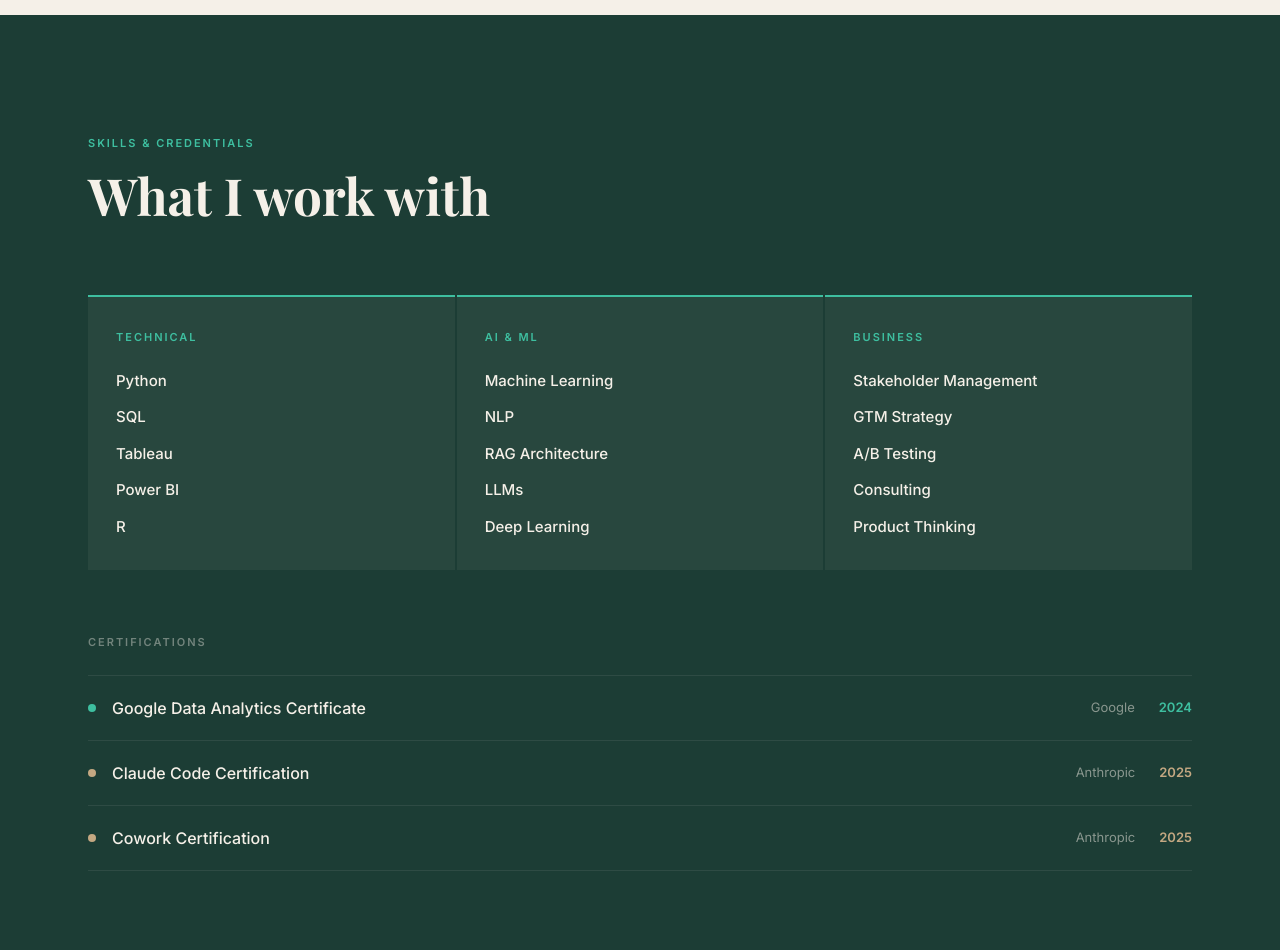
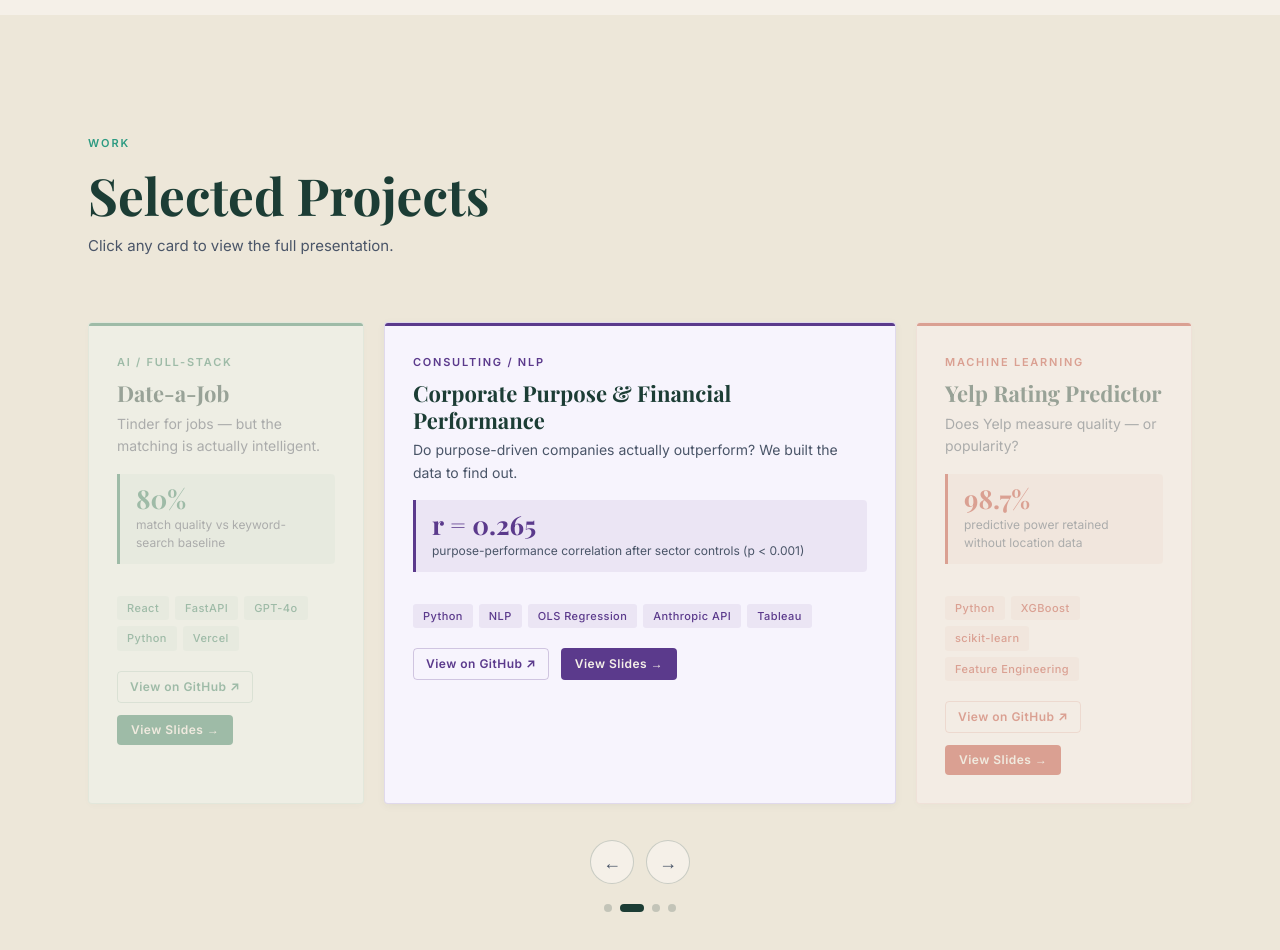
Before and after one commit to manaalf/manaal-portfolio, a Next.js app: page / in a window 1280 px wide. Shown: the part 1840-2790 px from the top of the page. Built offline with nearby package versions, Linux system fonts and the light colour scheme; a web font is replaced by a local one.

Commit message:
feat: tag cloud skills, move after experience, remove R and A/B Testing

```diff
--- a/app/page.tsx
+++ b/app/page.tsx
@@ -2,23 +2,21 @@ import ParticleBackgroundClient from "../components/ParticleBackgroundClient";
 import Navigation from "../components/Navigation";
 import Hero from "../components/Hero";
 import About from "../components/About";
-import Skills from "../components/Skills";
 import Projects from "../components/Projects";
 import Experience from "../components/Experience";
+import Skills from "../components/Skills";
 import Contact from "../components/Contact";
 
 export default function Home() {
   return (
     <main style={{ position: "relative" }}>
-      {/* Particles fixed behind everything — visible on forest green sections,
-          hidden on cream sections because cream bg covers them */}
       <ParticleBackgroundClient />
       <Navigation />
       <Hero />
       <About />
-      <Skills />
       <Projects />
       <Experience />
+      <Skills />
       <Contact />
     </main>
   );
--- a/components/Skills.tsx
+++ b/components/Skills.tsx
@@ -8,112 +8,180 @@ import { useGSAP } from "@gsap/react";
 gsap.registerPlugin(ScrollTrigger);
 
 const CERTS = [
-  {
-    name: "Google Data Analytics Certificate",
-    issuer: "Google",
-    year: "2024",
-    color: "var(--teal)",
-  },
-  {
-    name: "Claude Code Certification",
-    issuer: "Anthropic",
-    year: "2025",
-    color: "#C4A882",
-  },
-  {
-    name: "Cowork Certification",
-    issuer: "Anthropic",
-    year: "2025",
-    color: "#C4A882",
-  },
+  { name: "Google Data Analytics Certificate", issuer: "Google",    year: "2024", color: "var(--teal)" },
+  { name: "Claude Code Certification",          issuer: "Anthropic", year: "2025", color: "#C4A882"     },
+  { name: "Cowork Certification",               issuer: "Anthropic", year: "2025", color: "#C4A882"     },
 ];
 
-const SKILLS = [
-  { category: "Technical", items: ["Python", "SQL", "Tableau", "Power BI", "R"] },
-  { category: "AI & ML", items: ["Machine Learning", "NLP", "RAG Architecture", "LLMs", "Deep Learning"] },
-  { category: "Business", items: ["Stakeholder Management", "GTM Strategy", "A/B Testing", "Consulting", "Product Thinking"] },
+// size: lg | md | sm — controls visual weight in the tag cloud
+const TAGS = [
+  // Technical
+  { label: "Python",           size: "lg", group: "technical" },
+  { label: "SQL",              size: "md", group: "technical" },
+  { label: "Tableau",          size: "md", group: "technical" },
+  { label: "Power BI",         size: "sm", group: "technical" },
+  // AI & ML
+  { label: "Machine Learning", size: "lg", group: "ai"        },
+  { label: "NLP",              size: "md", group: "ai"        },
+  { label: "RAG Architecture", size: "lg", group: "ai"        },
+  { label: "LLMs",             size: "md", group: "ai"        },
+  { label: "Deep Learning",    size: "sm", group: "ai"        },
+  // Business
+  { label: "Stakeholder Mgmt", size: "md", group: "business"  },
+  { label: "GTM Strategy",     size: "sm", group: "business"  },
+  { label: "Consulting",       size: "md", group: "business"  },
+  { label: "Product Thinking", size: "md", group: "business"  },
 ];
 
+const SIZE_STYLES: Record<string, React.CSSProperties> = {
+  lg: { fontSize: 15, fontWeight: 600, padding: "10px 20px", opacity: 1       },
+  md: { fontSize: 13, fontWeight: 500, padding: "8px 16px",  opacity: 0.85    },
+  sm: { fontSize: 12, fontWeight: 400, padding: "7px 14px",  opacity: 0.65    },
+};
+
+const GROUP_COLOR: Record<string, string> = {
+  technical: "var(--teal)",
+  ai:        "#6DB5A8",
+  business:  "#C4A882",
+};
+
 export default function Skills() {
-  const sectionRef = useRef<HTMLElement>(null);
-  const headerRef  = useRef<HTMLDivElement>(null);
-  const bodyRef    = useRef<HTMLDivElement>(null);
+  const sectionRef  = useRef<HTMLElement>(null);
+  const headerRef   = useRef<HTMLDivElement>(null);
+  const cloudRef    = useRef<HTMLDivElement>(null);
+  const certsRef    = useRef<HTMLDivElement>(null);
 
   useGSAP(() => {
     if (headerRef.current) {
       gsap.fromTo(Array.from(headerRef.current.children),
         { y: 32, opacity: 0 },
-        { y: 0, opacity: 1, duration: 0.8, stagger: 0.15, ease: "power3.out",
+        { y: 0, opacity: 1, duration: 0.8, stagger: 0.12, ease: "power3.out",
           scrollTrigger: { trigger: headerRef.current, start: "top 80%", once: true } }
       );
     }
-    if (bodyRef.current) {
-      gsap.fromTo(Array.from(bodyRef.current.children),
-        { y: 32, opacity: 0 },
-        { y: 0, opacity: 1, duration: 0.7, stagger: 0.1, ease: "power3.out",
-          scrollTrigger: { trigger: bodyRef.current, start: "top 82%", once: true } }
+    if (cloudRef.current) {
+      gsap.fromTo(Array.from(cloudRef.current.children),
+        { scale: 0.85, opacity: 0 },
+        { scale: 1, opacity: 1, duration: 0.5, stagger: 0.04, ease: "back.out(1.4)",
+          scrollTrigger: { trigger: cloudRef.current, start: "top 82%", once: true } }
+      );
+    }
+    if (certsRef.current) {
+      gsap.fromTo(Array.from(certsRef.current.children),
+        { y: 20, opacity: 0 },
+        { y: 0, opacity: 1, duration: 0.6, stagger: 0.1, ease: "power3.out",
+          scrollTrigger: { trigger: certsRef.current, start: "top 85%", once: true } }
       );
     }
   }, { scope: sectionRef });
 
   return (
-    <section id="skills" ref={sectionRef} style={{ backgroundColor: "var(--forest)", padding: "120px 0", position: "relative", zIndex: 2 }}>
+    <section
+      id="skills"
+      ref={sectionRef}
+      style={{ backgroundColor: "var(--forest)", padding: "120px 0", position: "relative", zIndex: 2 }}
+    >
       <div style={{ maxWidth: 1200, margin: "0 auto", padding: "0 48px" }}>
 
-        <div ref={headerRef} style={{ marginBottom: 72 }}>
+        {/* Header */}
+        <div ref={headerRef} style={{ marginBottom: 56 }}>
           <span className="section-label" style={{ color: "var(--teal)", display: "block", marginBottom: 16 }}>
             Skills & Credentials
           </span>
-          <h2 style={{ fontFamily: "var(--font-display)", fontSize: "clamp(36px,4vw,52px)", fontWeight: 700, color: "var(--cream)", margin: 0, lineHeight: 1.1 }}>
+          <h2 style={{ fontFamily: "var(--font-display)", fontSize: "clamp(36px,4vw,52px)", fontWeight: 700, color: "var(--cream)", margin: "0 0 12px", lineHeight: 1.1 }}>
             What I work with
           </h2>
+          {/* Legend */}
+          <div style={{ display: "flex", gap: 24, flexWrap: "wrap" }}>
+            {[
+              { label: "Technical", color: "var(--teal)" },
+              { label: "AI & ML",   color: "#6DB5A8"     },
+              { label: "Business",  color: "#C4A882"      },
+            ].map(({ label, color }) => (
+              <div key={label} style={{ display: "flex", alignItems: "center", gap: 8 }}>
+                <div style={{ width: 8, height: 8, borderRadius: "50%", backgroundColor: color }} />
+                <span style={{ fontSize: 12, color: "rgba(245,240,232,0.5)", letterSpacing: "0.08em" }}>{label}</span>
               </div>
-
-        <div ref={bodyRef}>
-          {/* Skills by category */}
-          <div style={{ display: "grid", gridTemplateColumns: "repeat(3, 1fr)", gap: 2, marginBottom: 64 }} className="skills-grid">
-            {SKILLS.map((group) => (
-              <div key={group.category} style={{ backgroundColor: "rgba(245,240,232,0.05)", padding: "32px 28px", borderTop: "2px solid var(--teal)" }}>
-                <span style={{ fontSize: 11, fontWeight: 600, letterSpacing: "0.18em", textTransform: "uppercase", color: "var(--teal)", display: "block", marginBottom: 24 }}>
-                  {group.category}
-                </span>
-                <div style={{ display: "flex", flexDirection: "column", gap: 14 }}>
-                  {group.items.map(item => (
-                    <span key={item} style={{ fontSize: 15, fontWeight: 500, color: "var(--cream)" }}>{item}</span>
             ))}
           </div>
         </div>
-            ))}
+
+        {/* Tag cloud */}
+        <div
+          ref={cloudRef}
+          style={{
+            display: "flex",
+            flexWrap: "wrap",
+            gap: 10,
+            marginBottom: 72,
+            // Slight horizontal offset on alternating rows via negative margins on container
+          }}
+        >
+          {TAGS.map((tag) => {
+            const color = GROUP_COLOR[tag.group];
+            const sizeStyle = SIZE_STYLES[tag.size];
+            return (
+              <span
+                key={tag.label}
+                style={{
+                  ...sizeStyle,
+                  color,
+                  border: `1px solid ${color}`,
+                  borderRadius: 999,
+                  backgroundColor: `${color}10`,
+                  letterSpacing: "0.03em",
+                  display: "inline-block",
+                  transition: "background-color 0.2s ease, transform 0.2s ease",
+                  cursor: "default",
+                  userSelect: "none",
+                }}
+                onMouseEnter={(e) => {
+                  const el = e.currentTarget as HTMLSpanElement;
+                  el.style.backgroundColor = `${color}22`;
+                  el.style.transform = "translateY(-2px)";
+                }}
+                onMouseLeave={(e) => {
+                  const el = e.currentTarget as HTMLSpanElement;
+                  el.style.backgroundColor = `${color}10`;
+                  el.style.transform = "translateY(0)";
+                }}
+              >
+                {tag.label}
+              </span>
+            );
+          })}
         </div>
 
         {/* Certifications */}
         <div>
-            <span style={{ fontSize: 11, fontWeight: 600, letterSpacing: "0.18em", textTransform: "uppercase", color: "rgba(245,240,232,0.4)", display: "block", marginBottom: 24 }}>
+          <span style={{ fontSize: 11, fontWeight: 600, letterSpacing: "0.18em", textTransform: "uppercase", color: "rgba(245,240,232,0.35)", display: "block", marginBottom: 24 }}>
             Certifications
           </span>
-            <div style={{ display: "flex", flexDirection: "column", gap: 0 }}>
+          <div ref={certsRef} style={{ display: "flex", flexDirection: "column" }}>
             {CERTS.map((cert, i) => (
-                <div key={cert.name} style={{ display: "flex", justifyContent: "space-between", alignItems: "center", padding: "20px 0", borderTop: "1px solid rgba(245,240,232,0.08)", borderBottom: i === CERTS.length - 1 ? "1px solid rgba(245,240,232,0.08)" : "none" }}>
+              <div
+                key={cert.name}
+                style={{
+                  display: "flex", justifyContent: "space-between", alignItems: "center",
+                  padding: "20px 0",
+                  borderTop: "1px solid rgba(245,240,232,0.08)",
+                  borderBottom: i === CERTS.length - 1 ? "1px solid rgba(245,240,232,0.08)" : "none",
+                }}
+              >
                 <div style={{ display: "flex", alignItems: "center", gap: 16 }}>
-                    <div style={{ width: 8, height: 8, borderRadius: "50%", backgroundColor: cert.color, flexShrink: 0 }} />
-                    <span style={{ fontSize: 16, fontWeight: 500, color: "var(--cream)" }}>{cert.name}</span>
+                  <div style={{ width: 6, height: 6, borderRadius: "50%", backgroundColor: cert.color, flexShrink: 0 }} />
+                  <span style={{ fontSize: 15, fontWeight: 500, color: "var(--cream)" }}>{cert.name}</span>
                 </div>
                 <div style={{ display: "flex", gap: 24, alignItems: "center" }}>
-                    <span style={{ fontSize: 13, color: "rgba(245,240,232,0.5)" }}>{cert.issuer}</span>
+                  <span style={{ fontSize: 13, color: "rgba(245,240,232,0.4)" }}>{cert.issuer}</span>
                   <span style={{ fontSize: 13, color: cert.color, fontWeight: 600 }}>{cert.year}</span>
                 </div>
               </div>
             ))}
           </div>
         </div>
+
       </div>
-      </div>
-
-      <style>{`
-        @media (max-width: 768px) {
-          .skills-grid { grid-template-columns: 1fr !important; }
-        }
-      `}</style>
     </section>
   );
 }
--- a/data/projects.ts
+++ b/data/projects.ts
@@ -50,7 +50,7 @@ export const projects = [
     tags: ["Python", "RAG", "Gemini", "PDF Parsing", "Streamlit"],
     github: "https://github.com/manaalf/PolicyPal",
     streamlit: "https://gemini-policypal-35nyxxllhmj6k8djrgvxaw.streamlit.app",
-    slidesEmbed: "https://docs.google.com/presentation/d/1HHkv4y7fdQBogzcRfcex0TRhzOTbpzdmrP8OMYIOCKg/embed?start=false&loop=false&delayms=3000",
+    slidesEmbed: "https://docs.google.com/presentation/d/1HHkv4y7fdQBogzcRfcex0TRhzOTbpzdmrP8OMYIOCKg/edit?usp=sharing",
     challenge: "US health insurance is genuinely hard to navigate — especially for international students. AI tools answer questions using generic knowledge that doesn't apply to your specific policy. Wrong answers in insurance aren't just unhelpful, they're harmful.",
     approach: "Built a RAG system that ingests your actual policy PDF and answers questions exclusively from that document. Designed explicit anti-hallucination constraints: context-only answering, similarity threshold filtering, and structured answer templates that force source attribution.",
     impact: "The system cannot answer from outside your document. Every response is grounded in the specific policy you uploaded, with the source chunk cited. Demoed live to a class audience as a working product.",
```
Lines whose indentation alone changed are shown as unchanged.
